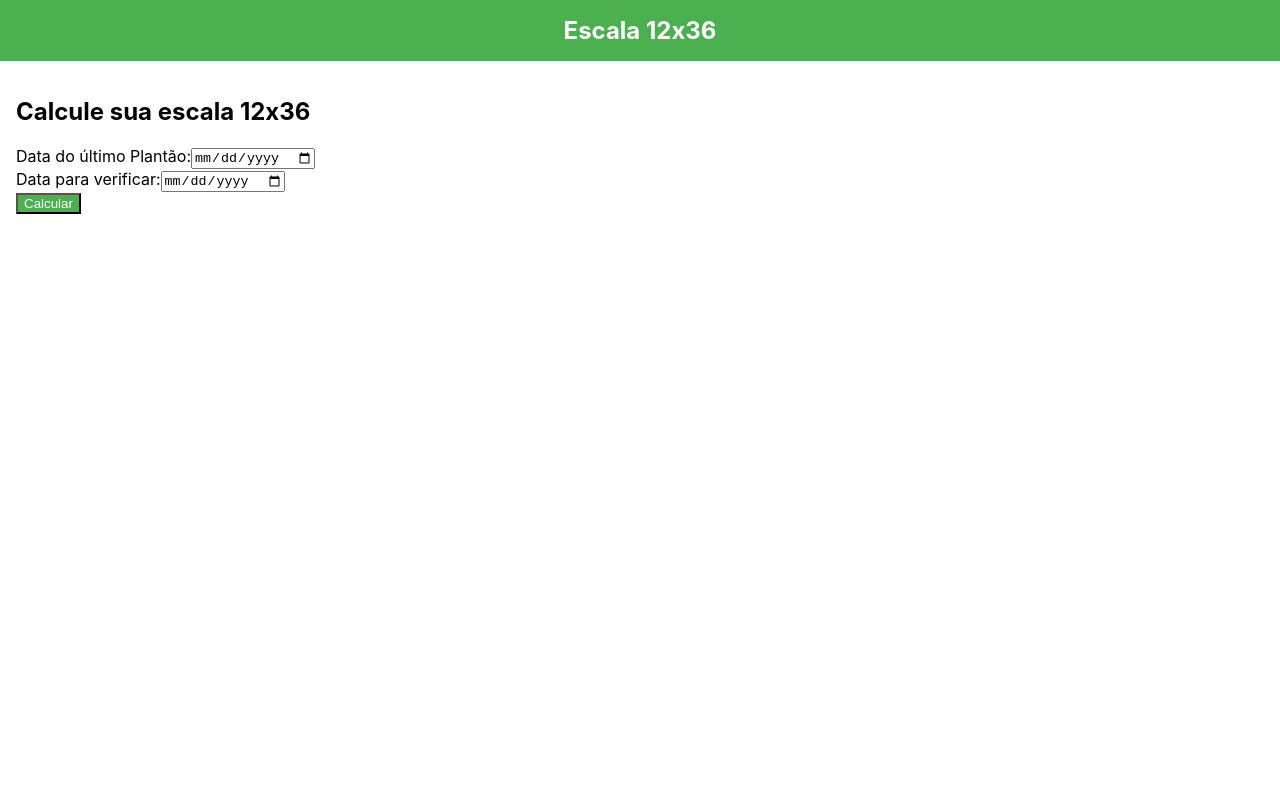
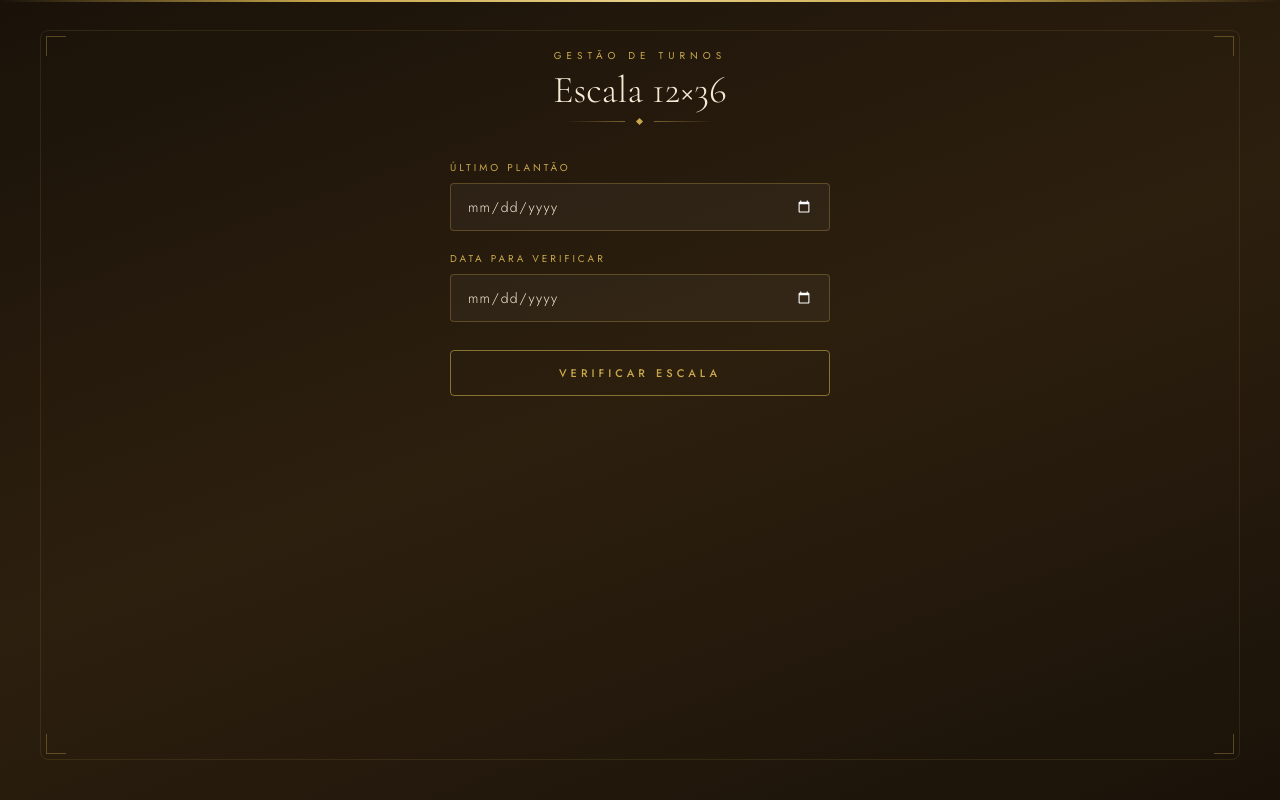
Before and after one commit to Re-Santos/escala-12x36, a React (Create React App) app in the folder escala-12x36/: page / in a window 1280 px wide. Built offline with nearby package versions, Linux system fonts and the light colour scheme.

Commit message:
nova interface hotelaria

```diff
--- a/escala-12x36/src/App.js
+++ b/escala-12x36/src/App.js
@@ -1,15 +1,8 @@
-import React from 'react'
-// import './App.css';
-import Header from './components/Header';
+import React from 'react';
 import WorkSchedule from './components/WorkSchedule';
 
 function App() {
-  return (
-    <div className="App">
-      <Header/>
-      <WorkSchedule/>
-    </div>
-  );
+  return <WorkSchedule />;
 }
 
 export default App;
--- a/escala-12x36/src/components/Header.js
+++ b/escala-12x36/src/components/Header.js
@@ -1,25 +1,12 @@
-import React from 'react'
+import React from 'react';
+import '../styles/Header.css';
 
 const Header = () => {
   return (
-    <div style={styles.header}> {/*Estiliza o container*/}
-      <h1 style={styles.title}>Escala 12x36</h1>
+    <div className="header">
+      <h1 className="title">Escala 12x36</h1>
     </div>
-  )
+  );
 }
 
-
-const styles ={
-    header:{
-    backgroundColor:" #4CAF50",
-    padding: "1rem",
-    textAlign:"center",
-},
-title:{
-    color: "#fff",
-    fontSize:"1.5rem",
-    margin:0,
-},
-};
-
 export default Header;
--- a/escala-12x36/src/components/WorkSchedule.js
+++ b/escala-12x36/src/components/WorkSchedule.js
@@ -1,70 +1,212 @@
-import React, { useState } from 'react'
+import React, { useState } from 'react';
+
+const styles = `
+  @import url('https://fonts.googleapis.com/css2?family=Cormorant+Garamond:wght@300;400;600&family=Jost:wght@300;400;500&display=swap');
+
+  .hotel-app {
+    font-family: 'Jost', sans-serif;
+    font-weight: 300;
+    background: linear-gradient(160deg, #1a1209 0%, #2c1f0e 50%, #1a1209 100%);
+    min-height: 100vh;
+    padding: 48px 40px 60px;
+    position: relative;
+    overflow: hidden;
+    display: flex;
+    flex-direction: column;
+    align-items: center;
+  }
+  .hotel-app::before {
+    content: '';
+    position: absolute;
+    top: 0; left: 0; right: 0;
+    height: 2px;
+    background: linear-gradient(90deg, transparent, #c9a84c, #e8d08a, #c9a84c, transparent);
+  }
+  .inner-border {
+    position: absolute;
+    top: 30px; left: 40px; right: 40px; bottom: 40px;
+    border: 0.5px solid rgba(201, 168, 76, 0.12);
+    border-radius: 8px;
+    pointer-events: none;
+  }
+  .corner { position: absolute; width: 20px; height: 20px; border-color: rgba(201,168,76,0.35); border-style: solid; }
+  .corner.tl { top: 36px; left: 46px; border-width: 1px 0 0 1px; }
+  .corner.tr { top: 36px; right: 46px; border-width: 1px 1px 0 0; }
+  .corner.bl { bottom: 46px; left: 46px; border-width: 0 0 1px 1px; }
+  .corner.br { bottom: 46px; right: 46px; border-width: 0 1px 1px 0; }
+  .brand { text-align: center; margin-bottom: 36px; position: relative; z-index: 1; }
+  .brand-eyebrow {
+    font-family: 'Jost', sans-serif;
+    font-weight: 400;
+    font-size: 10px;
+    letter-spacing: 5px;
+    text-transform: uppercase;
+    color: #c9a84c;
+    margin-bottom: 8px;
+  }
+  .brand-title {
+    font-family: 'Cormorant Garamond', serif;
+    font-weight: 300;
+    font-size: 38px;
+    color: #f5ead4;
+    line-height: 1;
+    margin: 0 0 6px;
+  }
+  .brand-divider { display: flex; align-items: center; justify-content: center; gap: 12px; margin-top: 10px; }
+  .brand-divider .line { height: 0.5px; width: 60px; background: linear-gradient(90deg, transparent, rgba(201,168,76,0.5)); }
+  .brand-divider .line.right { background: linear-gradient(90deg, rgba(201,168,76,0.5), transparent); }
+  .diamond { width: 5px; height: 5px; background: #c9a84c; transform: rotate(45deg); }
+  .form-area { position: relative; z-index: 1; width: 100%; max-width: 380px; }
+  .field-group { margin-bottom: 20px; }
+  .field-label {
+    display: block;
+    font-size: 10px;
+    letter-spacing: 3px;
+    text-transform: uppercase;
+    color: #c9a84c;
+    margin-bottom: 8px;
+    font-weight: 400;
+  }
+  .field-input {
+    width: 100%;
+    background: rgba(255,255,255,0.04);
+    border: 0.5px solid rgba(201,168,76,0.3);
+    border-radius: 4px;
+    padding: 12px 16px;
+    color: #f5ead4;
+    font-family: 'Jost', sans-serif;
+    font-size: 14px;
+    font-weight: 300;
+    letter-spacing: 1px;
+    outline: none;
+    transition: border-color 0.3s, background 0.3s;
+    box-sizing: border-box;
+    color-scheme: dark;
+  }
+  .field-input:hover { border-color: rgba(201,168,76,0.55); }
+  .field-input:focus { border-color: rgba(201,168,76,0.85); background: rgba(255,255,255,0.07); }
+  .calc-btn {
+    width: 100%;
+    padding: 14px;
+    background: transparent;
+    border: 0.5px solid rgba(201,168,76,0.6);
+    color: #c9a84c;
+    font-family: 'Jost', sans-serif;
+    font-size: 11px;
+    font-weight: 500;
+    letter-spacing: 4px;
+    text-transform: uppercase;
+    cursor: pointer;
+    border-radius: 4px;
+    transition: background 0.3s, color 0.3s, border-color 0.3s;
+    margin-top: 8px;
+  }
+  .calc-btn:hover { background: rgba(201,168,76,0.12); border-color: #c9a84c; }
+  .calc-btn:active { transform: scale(0.99); }
+  .result-card { margin-top: 28px; padding: 24px; border-radius: 4px; text-align: center; animation: fadeIn 0.5s ease; }
+  .result-card.plantao { background: rgba(201,168,76,0.08); border: 0.5px solid rgba(201,168,76,0.4); }
+  .result-card.folga { background: rgba(29,158,117,0.08); border: 0.5px solid rgba(29,158,117,0.35); }
+  .result-card.erro { background: rgba(226,75,74,0.08); border: 0.5px solid rgba(226,75,74,0.35); }
+  .result-eyebrow { font-size: 9px; letter-spacing: 4px; text-transform: uppercase; color: rgba(245,234,212,0.45); margin-bottom: 6px; }
+  .result-main { font-family: 'Jost', sans-serif; font-size: 28px; font-weight: 400; letter-spacing: 0px; }
+  .result-card.plantao .result-main { color: #e8d08a; }
+  .result-card.folga .result-main { color: #5DCAA5; }
+  .result-card.erro .result-main { color: #F09595; font-size: 18px; }
+  .result-date { font-size: 12px; color: rgba(245,234,212,0.4); margin-top: 6px; letter-spacing: 1px; }
+  .error-msg { font-size: 11px; color: #F09595; letter-spacing: 1px; text-align: center; margin-top: 10px; }
+  @keyframes fadeIn {
+    from { opacity: 0; transform: translateY(6px); }
+    to   { opacity: 1; transform: translateY(0); }
+  }
+`;
 
 const WorkSchedule = () => {
-  const [lastShift, setLastShift] = useState(""); // data do último plantão
-  const [queryDate, setQueryDate] = useState(""); // data que será consultada
-  const [result, setResult] = useState("") //Resultado(plantão ou folga)
+  const [lastShift, setLastShift] = useState('');
+  const [queryDate, setQueryDate] = useState('');
+  const [result, setResult] = useState(null);
+  const [error, setError] = useState('');
 
-   // Função para calcular a escala
-  const calculateShedule = () =>{
-    const lastShiftDate = new Date(lastShift); // converte a última data para objeto Date
-    const queryDateObject = new Date(queryDate); // converte da consultada para objeto
+  const calcular = () => {
+    setError('');
+    setResult(null);
 
-
-   //Calcula a diferença em milissegundos e converte para horas
-  const differenceInHours = (queryDateObject - lastShiftDate) / (1000 * 60 *60);
-
-  //O ciclo da escala é de 48h(12 trabalho e 36 folga)
-  const cycleHours = differenceInHours % 48;
-
- // Baseado no ciclo de estiver nas primeiras 12h do ciclo, é plantão, senão, é folga
-  if (cycleHours >=0 && cycleHours < 12) {
-
-    setResult("Você estará de PLANTÃO");
-
-    }else{
-      setResult("Você estará de FOLGA");
-
+    if (!lastShift || !queryDate) {
+      setError('Por favor, preencha ambas as datas.');
+      return;
     }
 
+    // const d1 = new Date(lastShift + 'T00:00:00');
+    // const d2 = new Date(queryDate + 'T00:00:00');
+    // const diffHours = (d2 - d1) / (1000 * 60 * 60);
+
+    // if (diffHours < 0) {
+    //   setResult({ tipo: 'erro', texto: 'Data inválida', data: 'A data de consulta é anterior ao último plantão.' });
+    //   return;
+    // }
+
+    // const cycle = diffHours % 48;
+    // const isPlantao = cycle >= 0 && cycle < 12;
+const d1 = new Date(lastShift + 'T00:00:00');
+const d2 = new Date(queryDate + 'T00:00:00');
+const diffHours = (d2 - d1) / (1000 * 60 * 60);
+
+if (diffHours < 0) {
+  setResult({ tipo: 'erro', texto: 'Data inv\u00e1lida', data: 'A data de consulta \u00e9 anterior ao \u00faltimo plant\u00e3o.' });
+  return;
+}
+
+const cycle = diffHours % 48;
+const isPlantao = cycle < 24;
+    const opcoes = { weekday: 'long', day: '2-digit', month: 'long', year: 'numeric' };
+    const dataFormatada = d2.toLocaleDateString('pt-BR', opcoes);
+
+    setResult({
+      tipo: isPlantao ? 'plantao' : 'folga',
+      texto: isPlantao ? 'Plant\u00e3o' : 'Folga',
+      data: dataFormatada,
+    });
   };
 
   return (
-    <div style={{padding:"1rem"}}>
-      <h2>Calcule sua escala 12x36</h2>
-
-      <label>
-        Data do último Plantão:
-        <input
-          type="date"
-          value={lastShift}
-          onChange={(e) => setLastShift(e.target.value)}
-        />
-
-      </label>
-
-      <br/>
-
-    <label>
-      Data para verificar:
-      <input
-        type="date"
-        value={queryDate}
-        onChange={(e) => setQueryDate(e.target.value)}
-      />
-    </label>
-
-    <br/>
-
-    <button style={{
-      backgroundColor:"#4CAF50",
-      color:"white",
-    }}
-    onClick={calculateShedule}>Calcular</button>
-
-    <h3>{result}</h3>
-    </div>
-  )
+    <>
+      <style>{styles}</style>
+      <div className="hotel-app">
+        <div className="inner-border" />
+        <div className="corner tl" />
+        <div className="corner tr" />
+        <div className="corner bl" />
+        <div className="corner br" />
+        <div className="brand">
+          <div className="brand-eyebrow">Gestão de Turnos</div>
+          <div className="brand-title">Escala 12×36</div>
+          <div className="brand-divider">
+            <span className="line" />
+            <div className="diamond" />
+            <span className="line right" />
+          </div>
+        </div>
+        <div className="form-area">
+          <div className="field-group">
+            <label className="field-label" htmlFor="lastShift">Último plantão</label>
+            <input className="field-input" type="date" id="lastShift" value={lastShift} onChange={(e) => setLastShift(e.target.value)} />
+          </div>
+          <div className="field-group">
+            <label className="field-label" htmlFor="queryDate">Data para verificar</label>
+            <input className="field-input" type="date" id="queryDate" value={queryDate} onChange={(e) => setQueryDate(e.target.value)} />
+          </div>
+          <button className="calc-btn" onClick={calcular}>Verificar escala</button>
+          {error && <p className="error-msg">{error}</p>}
+          {result && (
+            <div className={'result-card ' + result.tipo}>
+              <div className="result-eyebrow">Situação prevista</div>
+              <div className="result-main" spellCheck="false" translate="no">{result.texto}</div>
+              <div className="result-date">{result.data}</div>
+            </div>
+          )}
+        </div>
+      </div>
+    </>
+  );
 };
 
 export default WorkSchedule;
--- a/escala-12x36/src/index.css
+++ b/escala-12x36/src/index.css
@@ -1,13 +1,10 @@
+* {
+  box-sizing: border-box;
+  margin: 0;
+  padding: 0;
+}
+
 body {
-  margin: 0;
-  font-family: -apple-system, BlinkMacSystemFont, 'Segoe UI', 'Roboto', 'Oxygen',
-    'Ubuntu', 'Cantarell', 'Fira Sans', 'Droid Sans', 'Helvetica Neue',
-    sans-serif;
   -webkit-font-smoothing: antialiased;
   -moz-osx-font-smoothing: grayscale;
 }
-
-code {
-  font-family: source-code-pro, Menlo, Monaco, Consolas, 'Courier New',
-    monospace;
-}
--- /dev/null
+++ b/escala-12x36/src/styles/Header.css
@@ -0,0 +1,11 @@
+.header {
+    background-color: #4CAF50;
+    padding: 1rem;
+    text-align: center;
+  }
+
+  .title {
+    color: #fff;
+    font-size: 1.5rem;
+    margin: 0;
+  }
```
Also changed, not shown: escala-12x36/src/styles/WorkSchedule.css (added), 1 other file (tests, documents, lock files or other folders).
